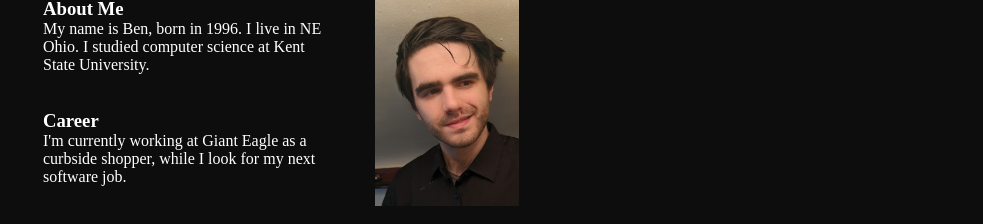
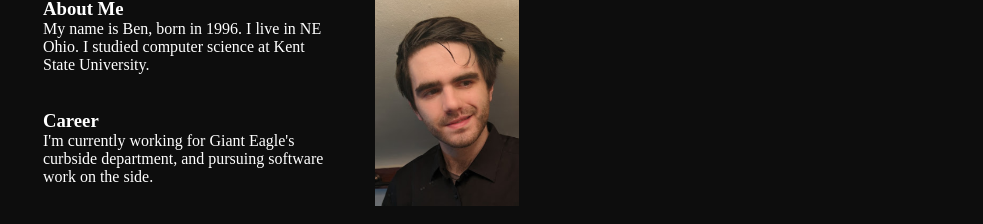
Before and after one commit to benholland1024/benh.cloud, a Vue app: page / in a window 1280 px wide. Shown: the part 273-497 px from the top of the page, without its empty margins (297-1280 px from the left). Built offline with nearby package versions, Linux system fonts and the light colour scheme.

Commit message:
Changing bio description

```diff
--- a/src/views/Bio.vue
+++ b/src/views/Bio.vue
@@ -10,7 +10,7 @@
         <p> My name is Ben, born in 1996.  I live in NE Ohio.  I studied computer science at Kent State University. </p>
         <br /><br />
         <h3>Career</h3>
-        <p> I'm currently working at Giant Eagle as a curbside shopper, while I look for my next software job.  </p>
+        <p> I'm currently working for Giant Eagle's curbside department, and pursuing software work on the side.  </p>
         <!-- <p> I want to work a 40 hour week doing something that I find meaningful.  </p> -->
         <br /><br />
         <h3>Interests</h3>
```
